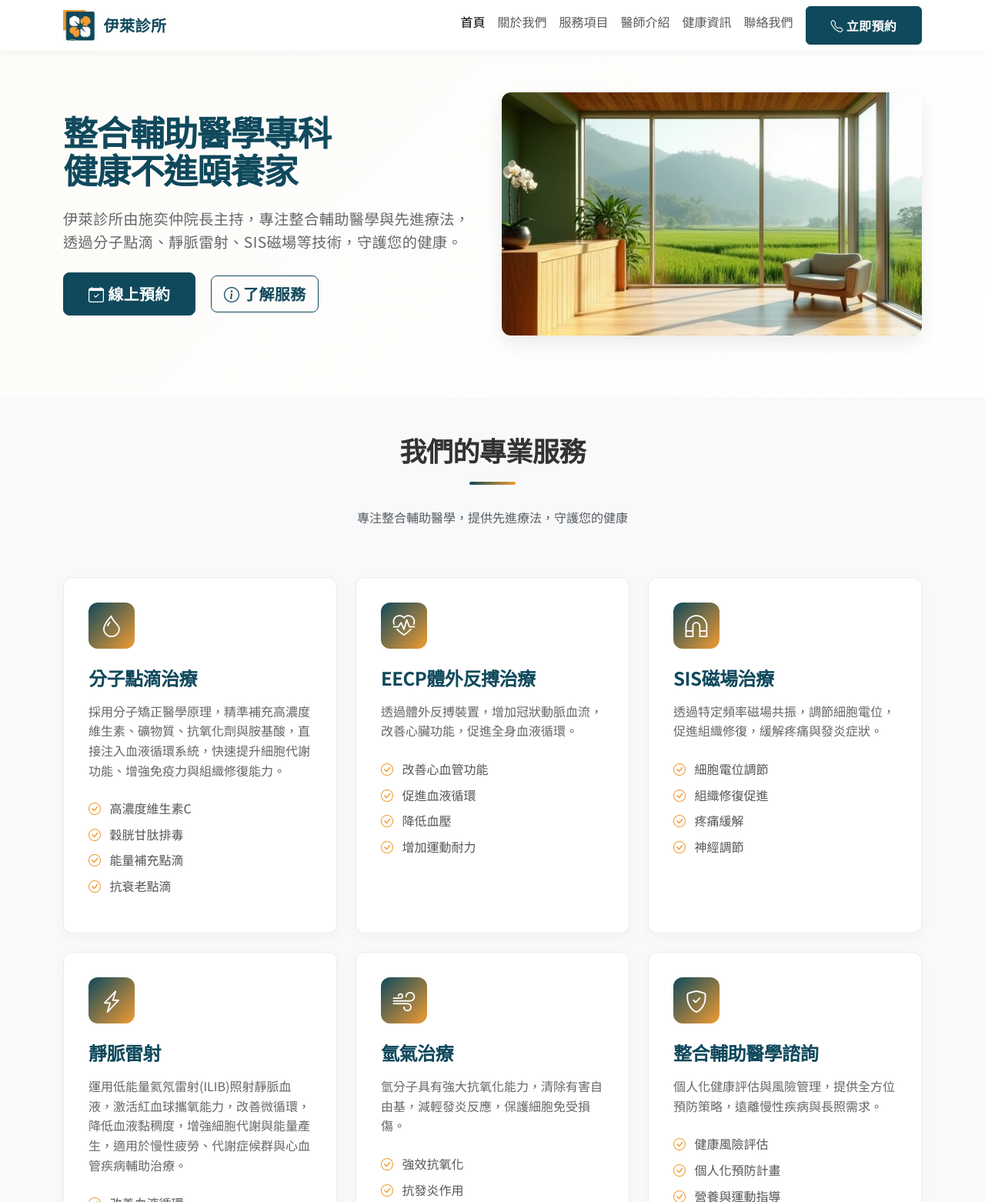
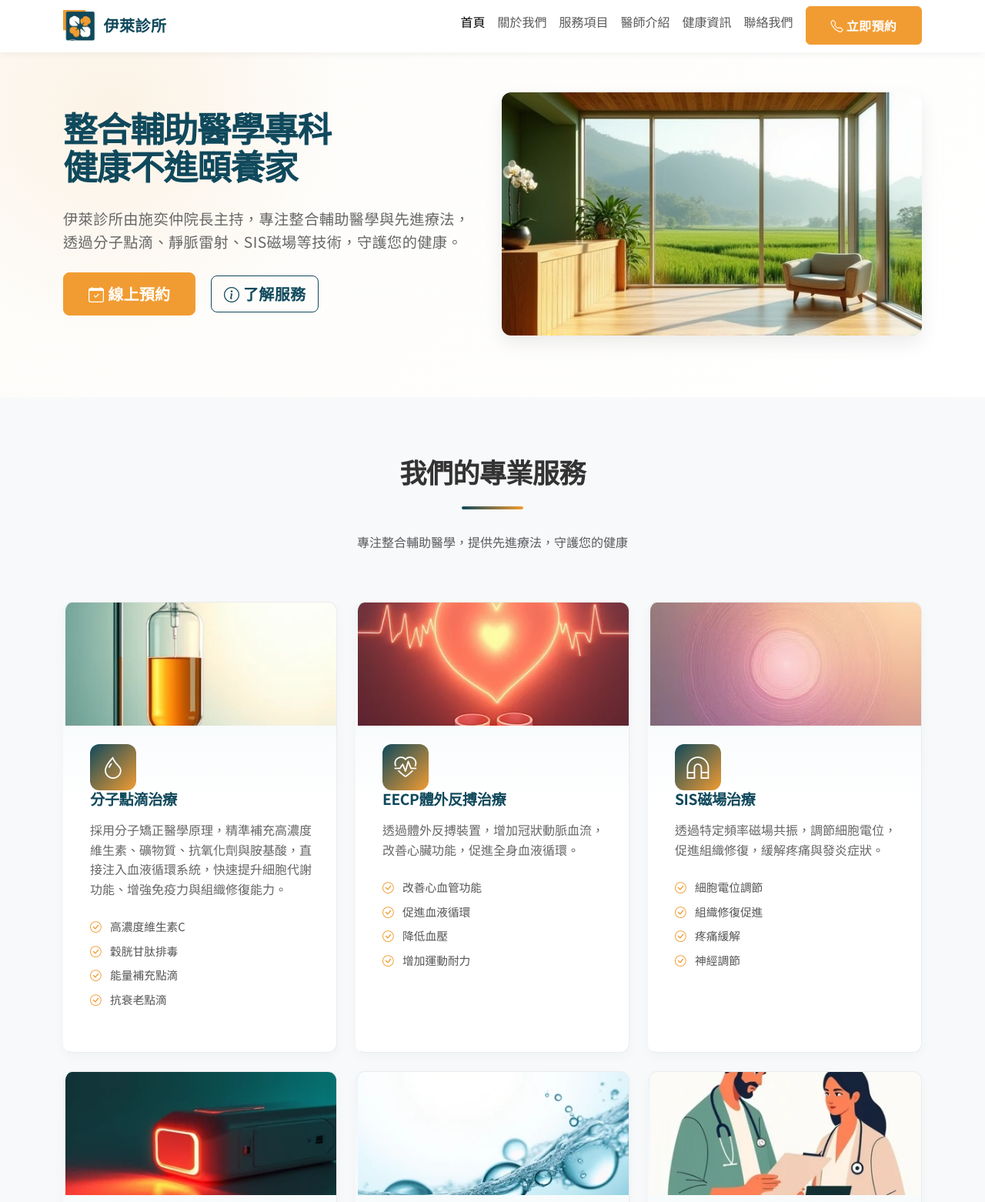
Before and after one commit to julian67chou/elai, a plain HTML site: page index.html in a window 1280 px wide. Shown: the top 1562 px of the page at 77% size. Drawn offline with nearby package versions, Linux system fonts and the light colour scheme.

Commit message:
🎨 設計強化：字體系統 + 服務卡片底色配圖 + Hero 光暈 + Rollback快捷
- 字體系統：加入 Noto Serif TC（區塊標題改用宋體），CSS 疊加層設計
- Hero 區：amber 光暈 radial glow，不影響既有內容
- Header 捲動：shadow 切換 + amber 底線
- 服務卡片：6 張分別漸層底色配圖（ComfyUI Flux Dev 生成）
  - 卡片 padding 調整，圖片置頂，icon 保持原位置
- Rollback：./rollback_website.sh --last 回滾到上一版
- 按鈕：amber 為主色，hover 加 shadow + translate

```diff
--- a/css/style.css
+++ b/css/style.css
@@ -526,3 +526,166 @@ code, pre, kbd, samp,
 .font-loaded {
   font-family: var(--font-family-primary);
 }
+
+/* ══════════════════════════════════════════
+   伊萊診所 — 設計強化層 (2026-05-04)
+   在既有 Bootstrap 上疊加，不影響既有結構
+   ══════════════════════════════════════════ */
+
+/* ── 1. 字體系統強化 ── */
+:root {
+  --teal: #10495C;
+  --amber: #F19C32;
+  --amber-light: #fef3e0;
+  --font-serif: 'Noto Serif TC', serif;
+  --font-sans: 'Noto Sans TC', 'Microsoft YaHei', sans-serif;
+}
+
+/* 區塊標題改用宋體，更有質感 */
+.section h2,
+section:not(.hero-section) h2,
+.py-5:not(.bg-dark) h2 {
+  font-family: var(--font-serif);
+  font-weight: 700;
+  letter-spacing: -0.02em;
+}
+
+.hero-title {
+  font-family: var(--font-serif);
+  font-weight: 800;
+}
+
+/* ── 2. Hero 區域 — amber 光暈 ── */
+.hero-section {
+  position: relative;
+  overflow: hidden;
+}
+
+.hero-section::before {
+  content: '';
+  position: absolute;
+  width: 600px;
+  height: 600px;
+  top: -150px;
+  left: -150px;
+  background: radial-gradient(circle, rgba(241, 156, 50, 0.10) 0%, transparent 70%);
+  pointer-events: none;
+  z-index: 0;
+}
+
+.hero-section .container {
+  position: relative;
+  z-index: 1;
+}
+
+/* ── 3. Header 捲動效果 ── */
+.navbar {
+  transition: all 0.3s ease;
+  border-bottom: 2px solid transparent;
+}
+
+.navbar.shadow-medium {
+  border-bottom: 2px solid var(--amber) !important;
+}
+
+/* ── 4. 服務卡片底色區分 ── */
+.service-card {
+  position: relative;
+  overflow: hidden;
+  padding: 0;  /* remove padding to let image span full width */
+}
+
+/* Service image — spans full width at card top */
+.service-image {
+  width: 100%; height: 160px; overflow: hidden;
+}
+.service-image img {
+  width: 100%; height: 100%; object-fit: cover;
+  transition: transform 0.5s ease;
+}
+.service-card:hover .service-image img { transform: scale(1.06); }
+
+/* Re-pad card body (everything after image) */
+.service-icon { margin: 1.5rem 0 0 2rem; }  /* icon sits below image with left padding */
+.service-card h4,
+.service-card p,
+.service-card ul { padding: 0 2rem; }
+.service-card ul { padding-bottom: 2rem; }
+
+/* 6 張卡片各配漸層底色 */
+.service-card:nth-child(1) { background: linear-gradient(180deg, #eef5f8 0%, white 45%); }
+.service-card:nth-child(2) { background: linear-gradient(180deg, #fef8ed 0%, white 45%); }
+.service-card:nth-child(3) { background: linear-gradient(180deg, #f5eff8 0%, white 45%); }
+.service-card:nth-child(4) { background: linear-gradient(180deg, #eef8f8 0%, white 45%); }
+.service-card:nth-child(5) { background: linear-gradient(180deg, #fef0f2 0%, white 45%); }
+.service-card:nth-child(6) { background: linear-gradient(180deg, #eff8ef 0%, white 45%); }
+
+/* 讓卡片內容在大螢幕上讀起來更舒服 */
+.service-card {
+  border-left: 3px solid transparent;
+  transition: all 0.3s ease;
+}
+.service-card:hover {
+  border-left-color: var(--amber);
+  border-color: var(--amber) !important;
+}
+
+.service-icon {
+  transition: all 0.3s ease;
+}
+.service-card:hover .service-icon {
+  transform: scale(1.08);
+}
+
+.service-card h4 {
+  font-size: 1.2rem;
+}
+.service-card li {
+  font-size: 0.92rem;
+}
+
+/* ── 5. CTA 按鈕強化 ── */
+.btn-primary,
+.hero-btn {
+  background: var(--amber) !important;
+  border-color: var(--amber) !important;
+  color: white !important;
+  transition: all 0.3s ease;
+}
+.btn-primary:hover,
+.hero-btn:hover {
+  background: #d4892a !important;
+  border-color: #d4892a !important;
+  transform: translateY(-2px);
+  box-shadow: 0 6px 20px rgba(241, 156, 50, 0.35) !important;
+}
+
+.btn-outline-primary {
+  color: var(--teal) !important;
+  border-color: var(--teal) !important;
+}
+.btn-outline-primary:hover {
+  background: var(--teal) !important;
+  color: white !important;
+  transform: translateY(-2px);
+}
+
+/* ── 6. Section 裝飾強化 ── */
+.section-divider {
+  height: 4px;
+  width: 80px;
+  background: linear-gradient(to right, var(--teal), var(--amber));
+}
+
+/* ── 7. 區塊間距微調 ── */
+.py-5 {
+  padding-top: 5rem !important;
+  padding-bottom: 5rem !important;
+}
+
+/* ── 8. Mobile 微調 ── */
+@media (max-width: 768px) {
+  .service-card h4 { font-size: 1.1rem; }
+  .service-image { height: 120px; }
+  .hero-section { padding: 100px 0 60px; }
+}
--- a/index.html
+++ b/index.html
@@ -15,7 +15,7 @@
 <!-- Bootstrap Icons -->
 <link rel="stylesheet" href="https://cdn.jsdelivr.net/npm/bootstrap-icons@1.10.0/font/bootstrap-icons.css">
 <!-- Google Fonts - 思源黑體繁體中文 -->
-<link href="https://fonts.googleapis.com/css2?family=Noto+Sans+TC:wght@300;400;500;700;800&display=swap" rel="stylesheet">
+<link href="https://fonts.googleapis.com/css2?family=Noto+Sans+TC:wght@300;400;500;600;700;800&family=Noto+Serif+TC:wght@400;500;600;700&display=swap" rel="stylesheet">
 <!-- 自訂 CSS -->
 <link rel="stylesheet" href="css/style.css">
 
@@ -115,6 +115,7 @@
 <!-- 分子點滴治療 -->
 <div class="col-lg-4 col-md-6">
 <div class="service-card">
+      <div class="service-image"><img src="assets/service-iv-drip.webp" alt="分子點滴治療" loading="lazy"></div>
       <div class="service-icon">
 <i class="bi bi-droplet"></i>
 </div>
@@ -132,6 +133,7 @@
 <!-- EECP體外反搏治療 -->
 <div class="col-lg-4 col-md-6">
 <div class="service-card">
+      <div class="service-image"><img src="assets/service-eecp.webp" alt="EECP體外反搏治療" loading="lazy"></div>
       <div class="service-icon">
 <i class="bi bi-heart-pulse"></i>
 </div>
@@ -149,6 +151,7 @@
 <!-- SIS磁場治療 -->
 <div class="col-lg-4 col-md-6">
 <div class="service-card">
+      <div class="service-image"><img src="assets/service-magnetic.webp" alt="SIS磁場治療" loading="lazy"></div>
       <div class="service-icon">
 <i class="bi bi-magnet"></i>
 </div>
@@ -166,6 +169,7 @@
 <!-- 靜脈雷射 -->
 <div class="col-lg-4 col-md-6">
 <div class="service-card">
+      <div class="service-image"><img src="assets/service-iv-laser.webp" alt="靜脈雷射" loading="lazy"></div>
       <div class="service-icon">
 <i class="bi bi-lightning-charge"></i>
 </div>
@@ -183,6 +187,7 @@
 <!-- 氫氣治療 -->
 <div class="col-lg-4 col-md-6">
 <div class="service-card">
+      <div class="service-image"><img src="assets/service-hydrogen.webp" alt="氫氣治療" loading="lazy"></div>
       <div class="service-icon">
 <i class="bi bi-wind"></i>
 </div>
@@ -200,6 +205,7 @@
 <!-- 整合輔助醫學諮詢 -->
 <div class="col-lg-4 col-md-6">
 <div class="service-card">
+      <div class="service-image"><img src="assets/service-consultation.webp" alt="整合輔助醫學諮詢" loading="lazy"></div>
       <div class="service-icon">
 <i class="bi bi-shield-check"></i>
 </div>
```
Also changed, not shown: assets/service-consultation.webp (added), assets/service-eecp.webp (added), assets/service-hydrogen.webp (added), assets/service-iv-drip.webp (added), assets/service-iv-laser.webp (added), assets/service-magnetic.webp (added), 2 other files. Lines whose indentation alone changed are shown as unchanged.
